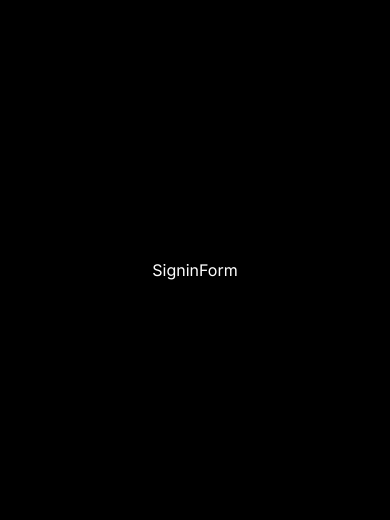
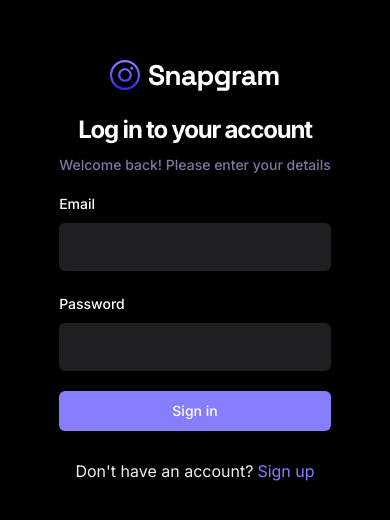
Before and after one commit to Peterjoseph489/Snapgram, a React (Vite) app: page /sign-in in a window 390 px wide. Shown: the part 152-672 px from the top of the page. Built offline with nearby package versions, Linux system fonts and the light colour scheme; no server answers.

Commit message:
continous learning

```diff
--- a/src/_auth/forms/SigninForm.tsx
+++ b/src/_auth/forms/SigninForm.tsx
@@ -1,8 +1,114 @@
-import React from 'react'
+
+import { zodResolver } from "@hookform/resolvers/zod"
+import { Link, useNavigate } from 'react-router-dom'
+
+import { useToast } from "@/components/ui/use-toast"
+
+
+import {Form, FormControl, FormField, FormItem, FormLabel, FormMessage,
+} from "@/components/ui/form"
+import { Input } from "@/components/ui/input"
+
+import { Button } from "@/components/ui/button"
+import { useForm } from "react-hook-form"
+import { SignupValidation as SigninValidation } from "@/lib/validation"
+import * as z from "zod"
+import Loader from "@/components/shared/Loader"
+
+import { useSignInAccount } from "@/lib/react-query/queriesAndMutations"
+import { useUserContext } from "@/context/AuthContext"
+
 
 const SigninForm = () => {
+  const { toast } = useToast();
+  const { checkAuthUser, isLoading: isUserLoading } = useUserContext();
+  const navigate = useNavigate();
+
+
+  const { mutateAsync: signInAccount, isPending } = useSignInAccount();
+
+  // 1. Define your form.
+  const form = useForm<z.infer<typeof SigninValidation>>({
+    resolver: zodResolver(SigninValidation),
+    defaultValues: {
+      email: '',
+      password: ''
+    },
+  })
+
+  // 2. Define a submit handler.
+  async function onSubmit(values: z.infer<typeof SigninValidation>) {
+    const session  = await signInAccount({
+      email: values.email,
+      password: values.password,
+    })
+
+    if(!session) {
+      return toast({ title: 'Sign in failed. Please try again.' })
+    }
+
+
+    const isLoggedIn = await checkAuthUser();
+
+    if(isLoggedIn) {
+      form.reset();
+
+      navigate('/')
+    } else {
+      return toast({ title: 'Sign up failed. Please try again.' })
+    }
+  }
+
   return (
-    <div>SigninForm</div>
+    <Form {...form}>
+      <div className="sm:w-420 flex-center flex-col">
+        <img src="/assets/images/logo.svg" alt="logo" />
+
+        <h2 className="h3-bold md:h2-bold pt-5 sm:pt-12">Log in to your account</h2>
+        <p className="text-light-3 small-medium md:base-regular mt-2">Welcome back! Please enter your details</p>
+
+        <form onSubmit={form.handleSubmit(onSubmit)} className="flex flex-col gap-5 w-full mt-4">
+          <FormField
+            control={form.control}
+            name="email"
+            render={({ field }) => (
+              <FormItem>
+                <FormLabel>Email</FormLabel>
+                <FormControl>
+                  <Input type="email" className="shad-input" {...field} />
+                </FormControl>
+                <FormMessage />
+              </FormItem>
+            )}
+          />
+          <FormField
+            control={form.control}
+            name="password"
+            render={({ field }) => (
+              <FormItem>
+                <FormLabel>Password</FormLabel>
+                <FormControl>
+                  <Input type="password" className="shad-input" {...field} />
+                </FormControl>
+                <FormMessage />
+              </FormItem>
+            )}
+          />
+          <Button type="submit" className="shad-button_primary">
+            {isUserLoading ? (
+              <div className="flex-center gap-2">
+                <Loader />Loading...
+              </div>
+            ): "Sign in"}
+          </Button>
+
+          <p className="text-small-regular text-light-2 text-center mt-2">
+            Don't have an account?
+            <Link to="/sign-up" className="text-primary-500 text-small-semibold ml-1">Sign up</Link>
+          </p>
+        </form>
+      </div>
+    </Form>
   )
 }
 
--- a/src/lib/validation/index.ts
+++ b/src/lib/validation/index.ts
@@ -6,3 +6,9 @@
     email: z.string().email(),
     password: z.string().min(8, { message: 'Password must be at least 8 characters' })
 })
+
+
+export const SigninValidation = z.object({
+    email: z.string().email(),
+    password: z.string().min(8, { message: 'Password must be at least 8 characters' })
+})
```
